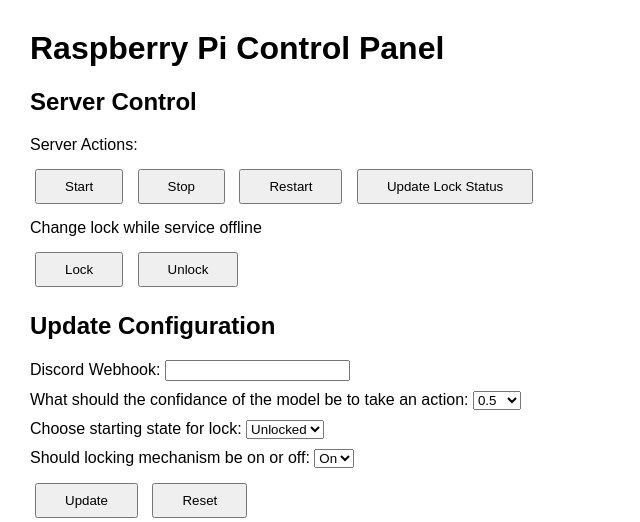
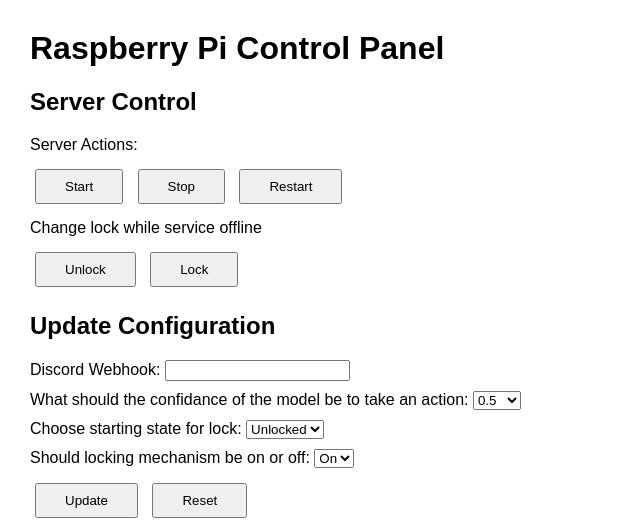
Before and after one commit to PaulBichl/roxy, a Flask app: template src/roxy_website/templates/index.html in a window 1280 px wide. Shown: the top 522 px of the page, without its empty margins (0-640 px from the left). Run offline with Flask 3, Linux system fonts and the light colour scheme; the template is opened without the code that fills it, so the values that code supplies are empty.

Commit message:
Minor improvements in formating

```diff
--- a/src/roxy_website/App.py
+++ b/src/roxy_website/App.py
@@ -81,7 +81,7 @@ def lock() -> None:
     curl_command = ["curl", "-X", "POST", f"http://{REMOTE_SERVER_URL}/lock"]
     try:
         subprocess.run(curl_command, check=True)
-        result = {"status": "OK", "message": "Lock toggled successfully."}
+        result = {"status": "OK", "message": "Locked successfully."}
     except subprocess.CalledProcessError as e:
         result = {"status": "FAILED", "error": str(e)}
     return jsonify(result)
@@ -93,7 +93,7 @@ def unlock() -> dict:
     curl_command = ["curl", "-X", "POST", f"http://{REMOTE_SERVER_URL}/unlock"]
     try:
         subprocess.run(curl_command, check=True)
-        result = {"status": "OK", "message": "Unlock toggled successfully."}
+        result = {"status": "OK", "message": "Unlocked successfully."}
     except subprocess.CalledProcessError as e:
         result = {"status": "FAILED", "error": str(e)}
     return jsonify(result)
--- a/src/roxy_website/templates/index.html
+++ b/src/roxy_website/templates/index.html
@@ -20,10 +20,9 @@
             <button type="button" onclick="sendStart()">Start</button>
             <button type="button" onclick="sendStop()">Stop</button>
             <button type="button" onclick="sendRestart()">Restart</button>
-            <button type="button" onclick="getLockState()">Update Lock Status</button>
             <label id="lockToogle">Change lock while service offline</label>
+            <button type="button" onclick="unlock()">Unlock</button>
             <button type="button" onclick="lock()">Lock</button>
-            <button type="button" onclick="unlock()">Unlock</button>
          </div>
     </form>
 
```
